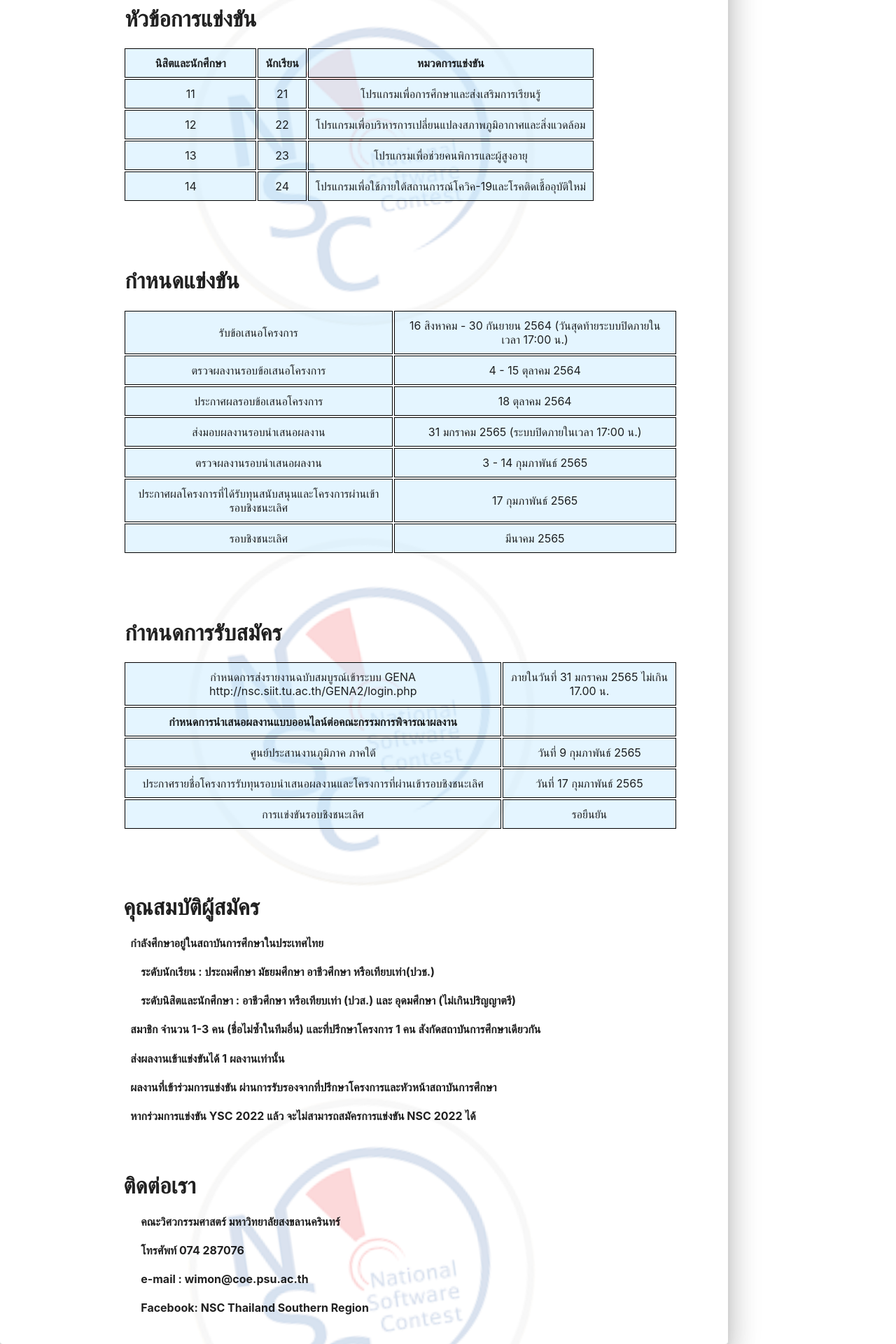
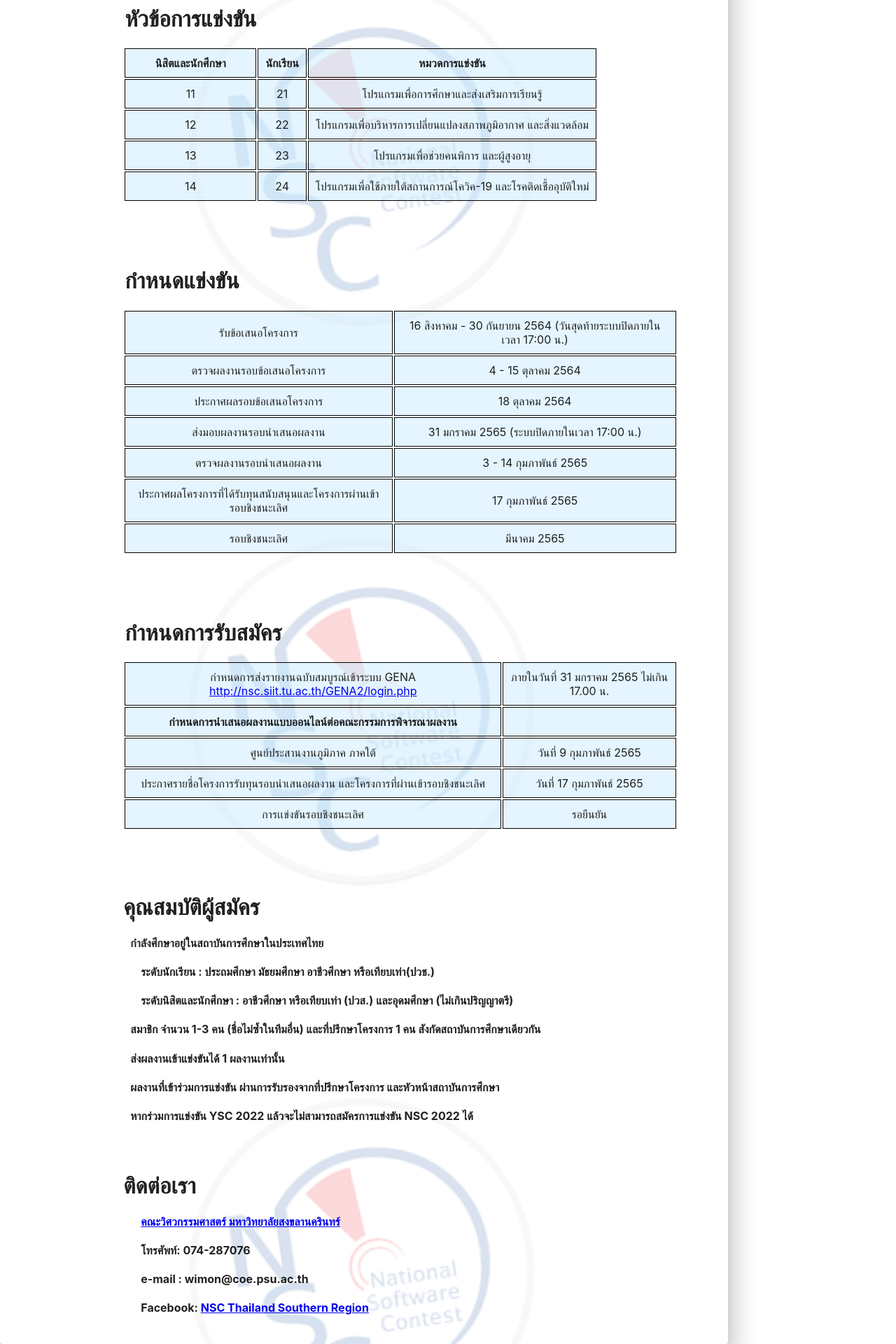
Before and after one commit to chanathipsukphonsawan/nscproject, a React (Create React App) app in the folder client/: page /details in a window 1280 px wide. Shown: the part 335-2255 px from the top of the page at 70% size. Built offline with nearby package versions, Linux system fonts and the light colour scheme.

Commit message:
Space and redirect link references

```diff
--- a/client/src/page/Announcement2page.js
+++ b/client/src/page/Announcement2page.js
@@ -19,7 +19,7 @@ const Announcementpage2 = () => {
           <td>
             <table className='tablestyle'>
                 <h1 className='textannouncement'>การแข่งขันพัฒนาโปรแกรมคอมพิวเตอร์แห่งประเทศไทย ครั้งที่ 24 (NSC 2022)</h1>
-                <h2 className='textannouncement'>รายชื่อโครงการที่ผ่านรับทุนรอบนำเสนอผลงาน ศูนย์ประสานงานภูมิภาค"ภาคใต้"</h2>
+                <h2 className='textannouncement'>รายชื่อโครงการที่ผ่านรับทุนรอบนำเสนอผลงาน ศูนย์ประสานงานภูมิภาค "ภาคใต้"</h2>
                 <div className='div1'>
                   <tr>
                     <th>ที่</th>
--- a/client/src/page/details.js
+++ b/client/src/page/details.js
@@ -35,17 +35,17 @@ const Details =()=>{
                         <tr>
                             <td>12</td>
                             <td>22</td>
-                            <td>โปรแกรมเพื่อบริหารการเปลี่ยนแปลงสภาพภูมิอากาศและสิ่งแวดล้อม</td>
+                            <td>โปรแกรมเพื่อบริหารการเปลี่ยนแปลงสภาพภูมิอากาศ และสิ่งแวดล้อม</td>
                         </tr>
                         <tr>
                             <td>13</td>
                             <td>23</td>
-                            <td>โปรแกรมเพื่อช่วยคนพิการและผู้สูงอายุ</td>
+                            <td>โปรแกรมเพื่อช่วยคนพิการ และผู้สูงอายุ</td>
                         </tr>
                         <tr>
                             <td>14</td>
                             <td>24</td>
-                            <td>โปรแกรมเพื่อใช้ภายใต้สถานการณ์โควิค-19และโรคติดเชื้ออุบัติใหม่</td>
+                            <td>โปรแกรมเพื่อใช้ภายใต้สถานการณ์โควิค-19 และโรคติดเชื้ออุบัติใหม่</td>
                         </tr>
 
                     </table>
@@ -84,7 +84,7 @@ const Details =()=>{
                     <h1 style={{ textAlign: 'left',marginTop:'90px'}}>กำหนดการรับสมัคร</h1>
                         <tr>
                             <td>กำหนดการส่งรายงานฉบับสมบูรณ์เข้าระบบ
-                            GENA http://nsc.siit.tu.ac.th/GENA2/login.php</td>
+                            GENA <a href="http://nsc.siit.tu.ac.th/GENA2/login.php">http://nsc.siit.tu.ac.th/GENA2/login.php</a></td>
                             <td>ภายในวันที่ 31 มกราคม 2565 ไม่เกิน 17.00 น.</td>
                         </tr>
                         <tr>
@@ -96,7 +96,7 @@ const Details =()=>{
                             <td>วันที่ 9 กุมภาพันธ์ 2565</td>
                         </tr>
                         <tr>
-                            <td >ประกาศรายชื่อโครงการรับทุนรอบนำเสนอผลงานและโครงการที่ผ่านเข้ารอบชิงชนะเลิศ</td>
+                            <td >ประกาศรายชื่อโครงการรับทุนรอบนำเสนอผลงาน และโครงการที่ผ่านเข้ารอบชิงชนะเลิศ</td>
                             <td>วันที่ 17 กุมภาพันธ์ 2565</td>
                         </tr>
                         <tr>
@@ -109,20 +109,20 @@ const Details =()=>{
                     <h1 style={{ textAlign: 'left',marginTop:'90px'}}>คุณสมบัติผู้สมัคร</h1>
                     <h4 style={{ textAlign:'left',marginTop:'10px',marginLeft:'10px'}}>กำลังศึกษาอยู่ในสถาบันการศึกษาในประเทศไทย</h4>
                     <h4 style={{ textAlign:'left',marginTop:'10px',marginLeft:'25px'}}>ระดับนักเรียน : ประถมศึกษา มัธยมศึกษา อาชีวศึกษา  หรือเทียบเท่า(ปวช.)</h4>
-                    <h4 style={{ textAlign:'left',marginTop:'10px',marginLeft:'25px'}}>ระดับนิสิตและนักศึกษา : อาชีวศึกษา หรือเทียบเท่า (ปวส.) และ อุดมศึกษา (ไม่เกินปริญญาตรี)</h4>
+                    <h4 style={{ textAlign:'left',marginTop:'10px',marginLeft:'25px'}}>ระดับนิสิตและนักศึกษา : อาชีวศึกษา หรือเทียบเท่า (ปวส.) และอุดมศึกษา (ไม่เกินปริญญาตรี)</h4>
                     <h4 style={{ textAlign:'left',marginTop:'10px',marginLeft:'10px'}}>สมาชิก จำนวน 1-3 คน (ชื่อไม่ซ้ำในทีมอื่น) และที่ปรึกษาโครงการ 1 คน สังกัดสถาบันการศึกษาเดียวกัน</h4>
                     <h4 style={{ textAlign:'left',marginTop:'10px',marginLeft:'10px'}}>ส่งผลงานเข้าแข่งขันได้ 1 ผลงานเท่านั้น</h4>
-                    <h4 style={{ textAlign:'left',marginTop:'10px',marginLeft:'10px'}}>ผลงานที่เข้าร่วมการแข่งขัน ผ่านการรับรองจากที่ปรึกษาโครงการและหัวหน้าสถาบันการศึกษา</h4>
-                    <h4 style={{ textAlign:'left',marginTop:'10px',marginLeft:'10px'}}>หากร่วมการแข่งขัน YSC 2022 แล้ว จะไม่สามารถสมัครการแข่งขัน NSC 2022 ได้</h4>
+                    <h4 style={{ textAlign:'left',marginTop:'10px',marginLeft:'10px'}}>ผลงานที่เข้าร่วมการแข่งขัน ผ่านการรับรองจากที่ปรึกษาโครงการ และหัวหน้าสถาบันการศึกษา</h4>
+                    <h4 style={{ textAlign:'left',marginTop:'10px',marginLeft:'10px'}}>หากร่วมการแข่งขัน YSC 2022 แล้วจะไม่สามารถสมัครการแข่งขัน NSC 2022 ได้</h4>
 
 
 
 
                     <h1 style={{ textAlign:'left',marginTop:'70px'}}>ติดต่อเรา</h1>
-                    <h4 style={{ textAlign:'left',marginTop:'10px',marginLeft:'25px'}}>คณะวิศวกรรมศาสตร์ มหาวิทยาลัยสงขลานครินทร์</h4>
-                    <h4 style={{ textAlign:'left',marginTop:'10px',marginLeft:'25px'}}>โทรศัพท์ 074 287076</h4>
+                    <h4 style={{ textAlign:'left',marginTop:'10px',marginLeft:'25px'}}> <a href="https://web.facebook.com/ENGINEERINGPSU">คณะวิศวกรรมศาสตร์ มหาวิทยาลัยสงขลานครินทร์</a>  </h4>
+                    <h4 style={{ textAlign:'left',marginTop:'10px',marginLeft:'25px'}}>โทรศัพท์: 074-287076</h4>
                     <h4 style={{ textAlign:'left',marginTop:'10px',marginLeft:'25px'}}>e-mail : wimon@coe.psu.ac.th </h4>
-                    <h4 style={{ textAlign:'left',marginTop:'10px',marginLeft:'25px'}}>Facebook: NSC Thailand Southern Region</h4>
+                    <h4 style={{ textAlign:'left',marginTop:'10px',marginLeft:'25px'}}> Facebook: <a href="https://web.facebook.com/nsc.th">NSC Thailand Southern Region</a> </h4>
 
 
 
```
